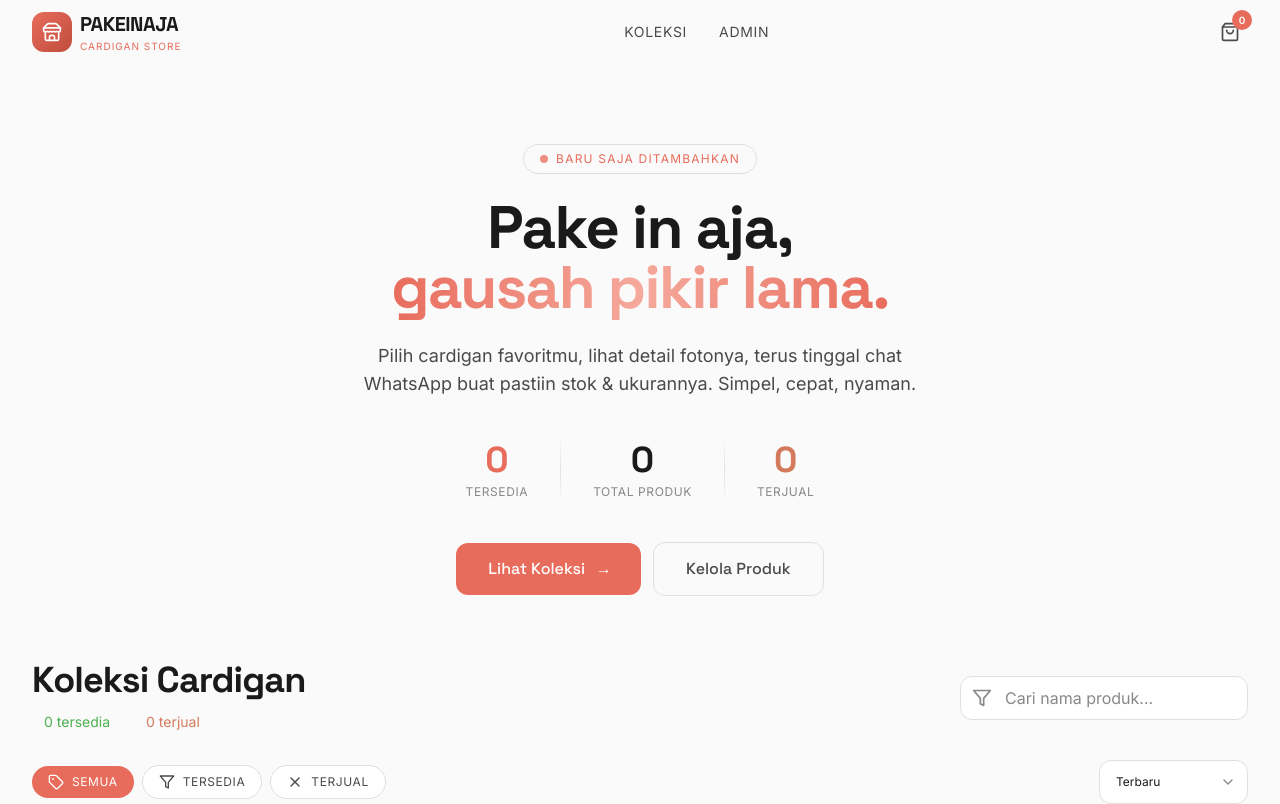
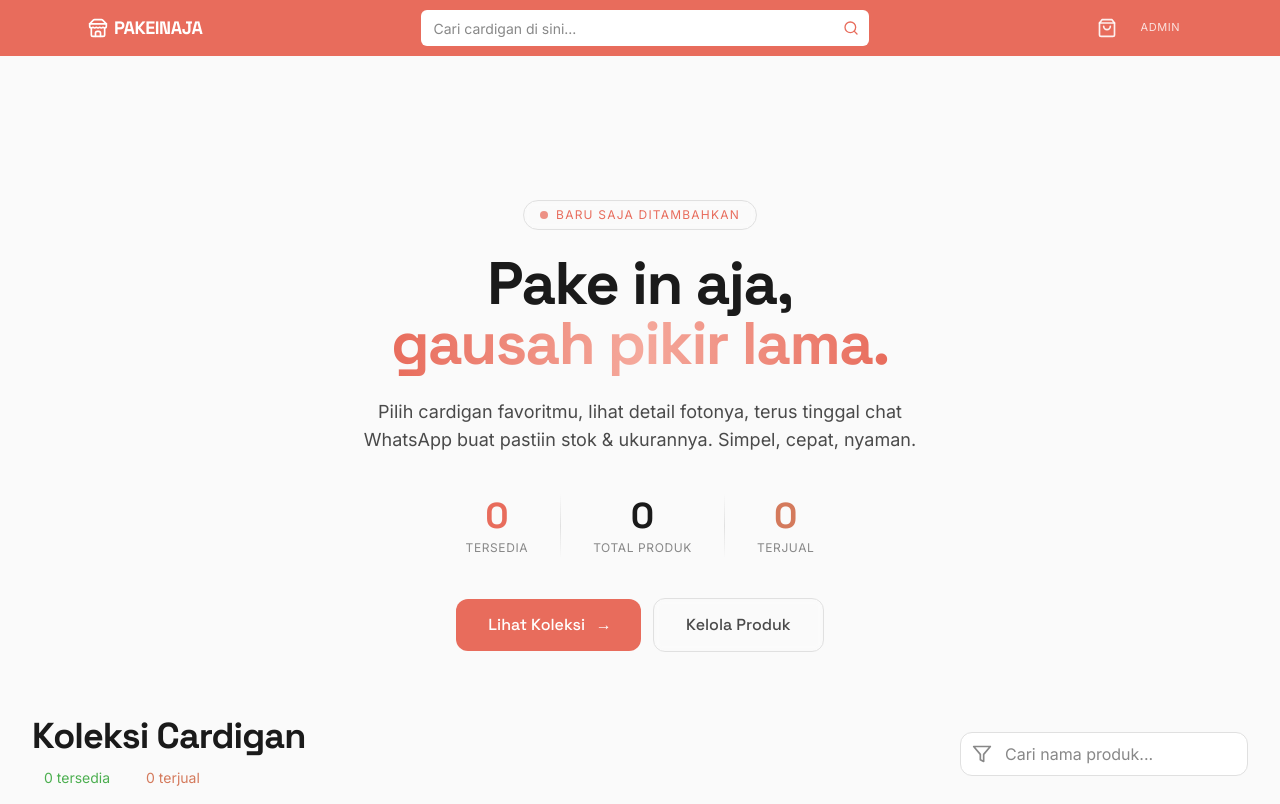
Before and after one commit to xxcode2/pakeinaja, a Next.js app: page / in a window 1280 px wide. Shown: the top 804 px of the page. Built offline with nearby package versions, Linux system fonts and the light colour scheme.

Commit message:
Update Header.js

```diff
--- a/components/Header.js
+++ b/components/Header.js
@@ -1,144 +1,96 @@
 "use client";
 
-import { motion, useScroll, useTransform } from "framer-motion";
 import Link from "next/link";
-import { useState, useEffect } from "react";
-import { ShoppingBag, Menu, X, Store } from "lucide-react";
+import { useRouter, usePathname } from "next/navigation";
+import { useState } from "react";
+import { ShoppingBag, Search, Store } from "lucide-react";
 
 const brand = process.env.NEXT_PUBLIC_BRAND_NAME || "PAKEINAJA";
 
-export default function Header() {
-  const [scrolled, setScrolled] = useState(false);
-  const [mobileOpen, setMobileOpen] = useState(false);
-  const { scrollY } = useScroll();
-  const navOpacity = useTransform(scrollY, [0, 100], [1, 0.95]);
-  const navBlur = useTransform(scrollY, [0, 50], [0, 16]);
+export default function Header({
+  onSearch,
+  initialQuery = "",
+}: {
+  onSearch?: (q: string) => void;
+  initialQuery?: string;
+}) {
+  const router = useRouter();
+  const pathname = usePathname();
+  const [query, setQuery] = useState(initialQuery);
+  const isHome = pathname === "/";
 
-  useEffect(() => {
-    const handleScroll = () => setScrolled(window.scrollY > 20);
-    window.addEventListener("scroll", handleScroll, { passive: true });
-    return () => window.removeEventListener("scroll", handleScroll);
-  }, []);
+  function handleSubmit(e: React.FormEvent) {
+    e.preventDefault();
+    if (onSearch) {
+      onSearch(query);
+    } else {
+      router.push(query ? `/?q=${encodeURIComponent(query)}` : "/");
+    }
+  }
 
   return (
-    <motion.header
-      initial={{ y: -100, opacity: 0 }}
-      animate={{ y: 0, opacity: 1 }}
-      transition={{ duration: 0.6, ease: [0.34, 1.56, 0.64, 1] }}
-      style={{
-        opacity: navOpacity,
-        backdropFilter: `blur(${navBlur}px)`,
-        WebkitBackdropFilter: `blur(${navBlur}px)`,
-      }}
-      className={`fixed top-0 left-0 right-0 z-[var(--z-sticky)] transition-all duration-300 ${
-        scrolled
-          ? "bg-[var(--color-bg)]/90 border-b border-[var(--color-border)] shadow-[var(--shadow-md)]"
-          : "bg-transparent"
-      }`}
-    >
-      <nav
-        className="mx-auto max-w-7xl px-4 sm:px-6 lg:px-8"
-        aria-label="Main navigation"
-      >
-        <div className="flex h-16 lg:h-18 items-center justify-between gap-4">
-          {/* Logo */}
-          <Link
-            href="/"
-            className="flex items-center gap-2 shrink-0 group"
-            aria-label={`${brand} - Home`}
-          >
-            <motion.div
-              whileHover={{ rotate: [0, -5, 5, -5, 0], scale: 1.1 }}
-              transition={{ duration: 0.4 }}
-              className="flex h-10 w-10 items-center justify-center rounded-xl bg-gradient-to-br from-[var(--color-brand)] to-[var(--color-brand-dark)] shadow-[var(--shadow-glow)]"
-              aria-hidden="true"
-            >
-              <Store className="h-5 w-5 text-[var(--color-text-inverse)]" />
-            </motion.div>
-            <div className="hidden sm:block">
-              <motion.span
-                whileHover={{ x: 4 }}
-                className="font-display text-xl font-bold tracking-tight text-[var(--color-text-primary)]"
-              >
-                {brand}
-              </motion.span>
-              <p className="font-mono text-[10px] uppercase tracking-widest text-[var(--color-brand)]">
-                cardigan store
-              </p>
-            </div>
+    <header className="sticky top-0 z-50 bg-[var(--color-brand)]">
+      <div className="mx-auto max-w-6xl px-3 sm:px-6">
+        <div className="flex h-14 items-center justify-between gap-3">
+          <Link href="/" className="flex shrink-0 items-center gap-1.5">
+            <Store className="h-5 w-5 text-white" aria-hidden="true" />
+            <span className="font-display text-lg font-bold tracking-tight text-white">
+              {brand}
+            </span>
           </Link>
 
-          {/* Desktop Navigation */}
-          <div className="hidden lg:flex lg:items-center lg:gap-8">
+          <form onSubmit={handleSubmit} className="relative hidden flex-1 max-w-md sm:block">
+            <input
+              type="search"
+              value={query}
+              onChange={(e) => setQuery(e.target.value)}
+              placeholder="Cari cardigan di sini..."
+              className="h-9 w-full rounded-md border-none bg-white pl-3 pr-10 text-sm text-[var(--color-text-primary)] placeholder:text-[var(--color-text-muted)] focus:outline-none focus:ring-2 focus:ring-white/50"
+            />
+            <button
+              type="submit"
+              aria-label="Cari"
+              className="absolute right-0 top-0 flex h-9 w-9 items-center justify-center text-[var(--color-brand)]"
+            >
+              <Search className="h-4 w-4" />
+            </button>
+          </form>
+
+          <div className="flex items-center gap-1">
             <Link
-              href="/"
-              className="font-mono text-sm uppercase tracking-wider text-[var(--color-text-secondary)] hover:text-[var(--color-brand)] transition-colors duration-200 relative after:absolute after:bottom-[-4px] after:left-0 after:h-[2px] after:w-0 after:bg-[var(--color-brand)] after:transition-width hover:after:w-full"
+              href="/keranjang"
+              className="relative flex h-9 w-9 items-center justify-center rounded-full text-white/90 hover:bg-white/10"
+              aria-label="Keranjang belanja"
             >
-              Koleksi
+              <ShoppingBag className="h-5 w-5" />
             </Link>
             <Link
               href="/admin"
-              className="font-mono text-sm uppercase tracking-wider text-[var(--color-text-secondary)] hover:text-[var(--color-brand)] transition-colors duration-200"
+              className="hidden shrink-0 rounded-md px-3 py-1.5 font-mono text-[11px] uppercase tracking-wider text-white/80 hover:bg-white/10 sm:block"
             >
               Admin
             </Link>
           </div>
-
-          {/* Actions */}
-          <div className="flex items-center gap-3">
-            {/* Cart button */}
-            <Link
-              href="/keranjang"
-              className="relative p-2 rounded-xl text-[var(--color-text-secondary)] hover:text-[var(--color-brand)] hover:bg-[var(--color-bg-hover)] transition-all duration-200 group"
-              aria-label="Keranjang belanja"
-            >
-              <ShoppingBag className="h-5 w-5" />
-              <motion.span
-                initial={{ scale: 0, opacity: 0 }}
-                animate={{ scale: 1, opacity: 1 }}
-                className="absolute -top-1 -right-1 flex h-5 w-5 min-w-[18px] items-center justify-center rounded-full bg-[var(--color-brand)] text-[var(--color-text-inverse)] font-mono text-[10px] font-bold"
-              >
-                0
-              </motion.span>
-            </Link>
-
-            {/* Mobile menu button */}
-            <button
-              onClick={() => setMobileOpen(!mobileOpen)}
-              className="lg:hidden p-2 rounded-xl text-[var(--color-text-secondary)] hover:text-[var(--color-brand)] hover:bg-[var(--color-bg-hover)] transition-all duration-200"
-              aria-label={mobileOpen ? "Tutup menu" : "Buka menu"}
-              aria-expanded={mobileOpen}
-            >
-              {mobileOpen ? <X className="h-6 w-6" /> : <Menu className="h-6 w-6" />}
-            </button>
-          </div>
         </div>
 
-        {/* Mobile Navigation */}
-        <motion.div
-          initial={false}
-          animate={{ height: mobileOpen ? "auto" : 0, opacity: mobileOpen ? 1 : 0, paddingTop: mobileOpen ? 12 : 0 }}
-          transition={{ duration: 0.3, ease: "easeInOut" }}
-          className="lg:hidden overflow-hidden border-t border-[var(--color-border)] bg-[var(--color-bg-elevated)] pb-4"
-        >
-          <div className="flex flex-col gap-2 px-2">
-            <Link
-              href="/"
-              onClick={() => setMobileOpen(false)}
-              className="px-4 py-3 rounded-xl font-mono text-sm uppercase tracking-wider text-[var(--color-text-secondary)] hover:text-[var(--color-brand)] hover:bg-[var(--color-bg-hover)] transition-all duration-200"
-            >
-              Koleksi
-            </Link>
-            <Link
-              href="/admin"
-              onClick={() => setMobileOpen(false)}
-              className="px-4 py-3 rounded-xl font-mono text-sm uppercase tracking-wider text-[var(--color-text-secondary)] hover:text-[var(--color-brand)] hover:bg-[var(--color-bg-hover)] transition-all duration-200"
-            >
-              Admin
-            </Link>
-          </div>
-        </motion.div>
-      </nav>
-    </motion.header>
+        {/* Search bar - mobile row */}
+        <form onSubmit={handleSubmit} className="relative pb-2.5 sm:hidden">
+          <input
+            type="search"
+            value={query}
+            onChange={(e) => setQuery(e.target.value)}
+            placeholder="Cari cardigan di sini..."
+            className="h-9 w-full rounded-md border-none bg-white pl-3 pr-10 text-sm text-[var(--color-text-primary)] placeholder:text-[var(--color-text-muted)] focus:outline-none focus:ring-2 focus:ring-white/50"
+          />
+          <button
+            type="submit"
+            aria-label="Cari"
+            className="absolute right-0 top-0 flex h-9 w-9 items-center justify-center text-[var(--color-brand)]"
+          >
+            <Search className="h-4 w-4" />
+          </button>
+        </form>
+      </div>
+    </header>
   );
 }
```
